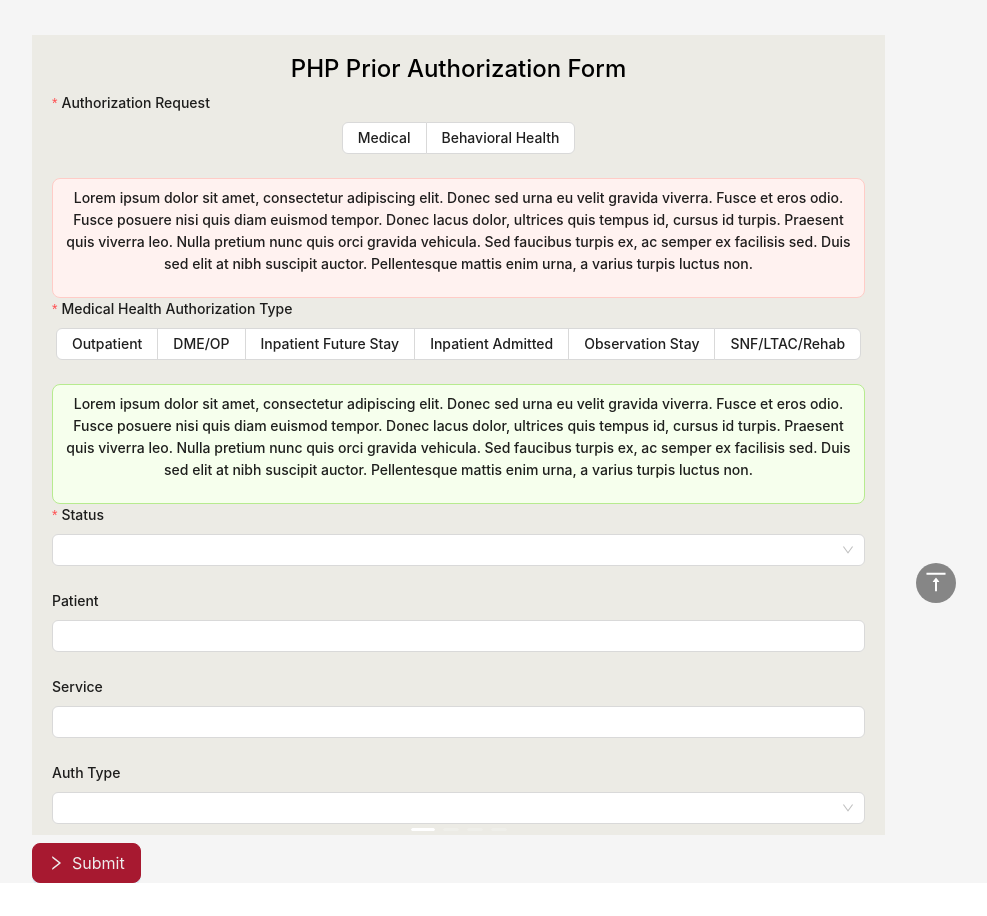
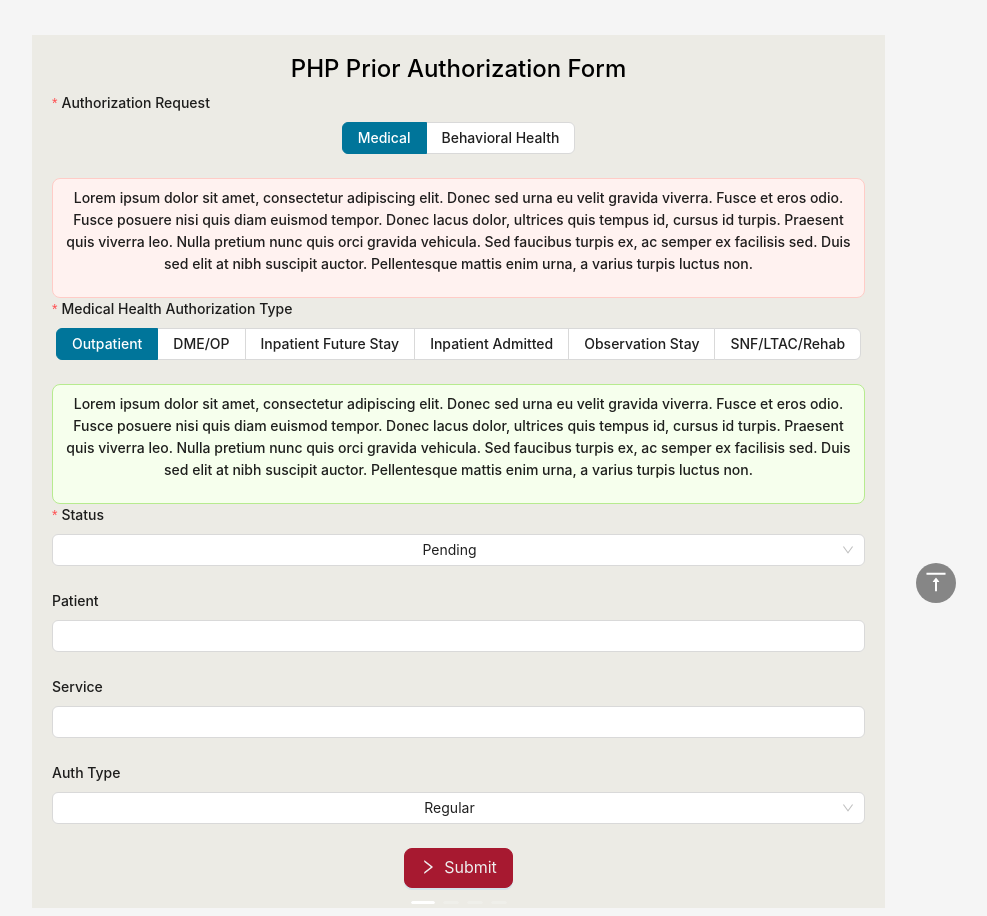
Before and after one commit to rahul-sah089/react-copilot-demo, a React (Create React App) app: page /form in a window 1280 px wide. Shown: the part 147-1063 px from the top of the page, without its empty margins (224-1211 px from the left). Before the commit the page ends 1030 px from the top, so only its background shows below. Built offline with nearby package versions, Linux system fonts and the light colour scheme.

Commit message:
api for form submit

```diff
--- a/server.js
+++ b/server.js
@@ -91,6 +91,11 @@ app.get('/api/data', (req, res) => {
   res.json(data);
 });
 
+app.post('/api/submitAuth', (req, res) => {
+  console.log("req=>",req);
+  res.json({ message: 'Authorization request submitted successfully' });
+});
+
 app.listen(3002, () => {
   console.log('Dummy API server is running on port 3002');
 });
--- a/src/components/Form.js
+++ b/src/components/Form.js
@@ -1,28 +1,35 @@
 // react component for the form to add a new authorization request to the table of requests in the app
 
-import React, { useState } from 'react';
+import React, { useEffect, useState } from 'react';
 import { Form, Input, Button, DatePicker, Select, Row, Col, Radio, Alert } from 'antd';
-import { PlusOutlined } from '@ant-design/icons';
+import { PlusOutlined, RightOutlined } from '@ant-design/icons';
 import { Collapse } from 'react-collapse';
 import Paragraph from 'antd/es/typography/Paragraph';
 
-const FormComponent = ({ handleFormSubmit }) => {
+const FormComponent = ({ formData, setFormData, submitAuth }) => {
     const [form] = Form.useForm();
     const [formLayout, setFormLayout] = useState('vertical');
-    const [formValues, setFormValues] = useState({});
+    const [formValues, setFormValues] = useState({
+        authRequestType: 'medical', medicalHealthAuthType: 'outpatient', status: 'Pending', authType: 'Regular'
+    });
 
     const onFormLayoutChange = ({ layout }) => {
         setFormLayout(layout);
     };
 
     const onFormSubmit = () => {
-        handleFormSubmit(formValues);
+        setFormData(formValues);
         form.resetFields();
     };
 
     const onFormChange = (changedValues, allValues) => {
         setFormValues(allValues);
     };
+
+    useEffect(() => {
+        form.setFieldsValue(formValues);
+        setFormData(formValues);
+    }, [formValues]);
 
     return (
         <div className='App btn-secondary'>
@@ -32,7 +39,7 @@ const FormComponent = ({ handleFormSubmit }) => {
             <Form
                 form={form}
                 layout={formLayout}
-                initialValues={{ layout: formLayout }}
+                initialValues={{ layout: formLayout, authRequestType: 'medical', medicalHealthAuthType: 'outpatient', status: 'Pending', authType: 'Regular'}}
                 colon={false}
                 onValuesChange={onFormChange}
                 onFinish={onFormSubmit}
@@ -43,7 +50,7 @@ const FormComponent = ({ handleFormSubmit }) => {
                 rules={[{ required: true, message: 'Please enter an authorization request type' }]}
                 >
                     <Radio.Group
-                    defaultValue={formValues.authRequestType}
+                    // defaultValue={formValues.authRequestType}
                     buttonStyle='solid'
                     onChange={e => setFormValues({ ...formValues, authRequestType: e.target.value })}
                     >
@@ -64,9 +71,9 @@ const FormComponent = ({ handleFormSubmit }) => {
                 rules={[{ required: true, message: 'Please enter an authorization request type' }]}
                 >
                     <Radio.Group
-                    defaultValue={formValues.authRequestType}
+                    // defaultValue={formValues.authRequestType}
                     buttonStyle='solid'
-                    onChange={e => setFormValues({ ...formValues, authRequestType: e.target.value })}
+                    onChange={e => setFormValues({ ...formValues, medicalHealthAuthType: e.target.value })}
                     >
                         <Radio.Button value="outpatient">Outpatient</Radio.Button>
                         <Radio.Button value="dmeopp">DME/OP</Radio.Button>
@@ -88,32 +95,43 @@ const FormComponent = ({ handleFormSubmit }) => {
                 name="status"
                 rules={[{ required: true, message: 'Please select a status' }]}
                 >
-                    <Select>
+                    <Select
+                    onChange={value => setFormValues({ ...formValues, status: value })}
+                    >
                         <Select.Option value="Pending">Pending</Select.Option>
                         <Select.Option value="Approved">Approved</Select.Option>
                         <Select.Option value="Denied">Denied</Select.Option>
                     </Select>
                 </Form.Item>
                 <Form.Item label="Patient" name="patient">
-                    <Input />
+                    <Input
+                    onChange={e => setFormValues({ ...formValues, patient: e.target.value })}
+                    />
                 </Form.Item>
                 <Form.Item label="Service" name="service">
-                    <Input />
+                    <Input
+                    onChange={e => setFormValues({ ...formValues, service: e.target.value })}
+                    />
                 </Form.Item>
                 <Form.Item label="Auth Type" name="authType">
-                    <Select>
+                    <Select
+                    onChange={value => setFormValues({ ...formValues, authType: value })}
+                    >
                         <Select.Option value="Regular">Regular</Select.Option>
                         <Select.Option value="Urgent">Urgent</Select.Option>
                     </Select>
                 </Form.Item>
-                <Form.Item label="Created Date" name="createdDate">
-                    <DatePicker />
-                </Form.Item>
-                <Form.Item label="Add Authorization Request">
+                {/* <Form.Item label="Created Date" name="createdDate">
+                    <DatePicker
+                    onChange={(date, dateStr) => setFormValues({ ...formValues, createdDate: dateStr })}
+                    />
+                </Form.Item> */}
+                {/* <Form.Item label="Add Authorization Request">
                     <Button type="primary" htmlType="submit" icon={<PlusOutlined />}>
                         Add
                     </Button>
-                </Form.Item>
+                </Form.Item> */}
+                <Button type="primary" size='large' htmlType='submit' icon={<RightOutlined />} onClick={submitAuth}>Submit</Button>
             </Form>
             </Col>
             </Row>
--- a/src/components/FormMainStepper.js
+++ b/src/components/FormMainStepper.js
@@ -7,7 +7,7 @@ import { Content } from 'antd/es/layout/layout';
 
 const mainLayout = { sm: { span: 24, offset: 0 }, md: { span: 22, offset: 1 }, xl: { span: 20, offset: 2 } };
 const contentStyle = {
-  height: '100vh',
+  // height: '100vh',
   color: '#000',
   lineHeight: '160px',
   textAlign: 'center',
@@ -25,6 +25,21 @@ const FormMainStepper = ({ handleFormSubmit }) => {
   }
   const next = () => {
     setCurrent(current + 1);
+  }
+
+  const [formData, setFormData] = useState({
+    authRequestType: 'medical', medicalHealthAuthType: 'outpatient', status: 'Pending', authType: 'Regular'
+  });
+  const submitAuth = () => {
+    console.log("mainn=>" ,formData);
+    fetch('http://localhost:3002/api/submitAuth', {
+      method: 'post',
+      headers: {'Content-Type':'application/json'},
+      body: formData
+     })
+      .then(response => response.json())
+      .then(data => alert(data.message))
+      .catch(error => console.log(error));
   }
 
   return (<>
@@ -59,7 +74,7 @@ const FormMainStepper = ({ handleFormSubmit }) => {
             <Carousel >
               <div className='steps-content'>
                 <h3 style={contentStyle}>
-                  <FormComponent handleFormSubmit={handleFormSubmit} />
+                  <FormComponent formData={formData} setFormData={setFormData} submitAuth={submitAuth} />
                 </h3>
               </div>
               <div className='steps-content'>
@@ -74,7 +89,7 @@ const FormMainStepper = ({ handleFormSubmit }) => {
             </Carousel>
             {/* <Button type="primary" onClick={prev}>Previous</Button>
             <Button type="primary" onClick={next}>Next</Button> */}
-            <Button type="primary" size='large' htmlType='submit' icon={<RightOutlined />} onClick={next}>Submit</Button>
+
               </Col>
             </Row>
           </Col>
```
